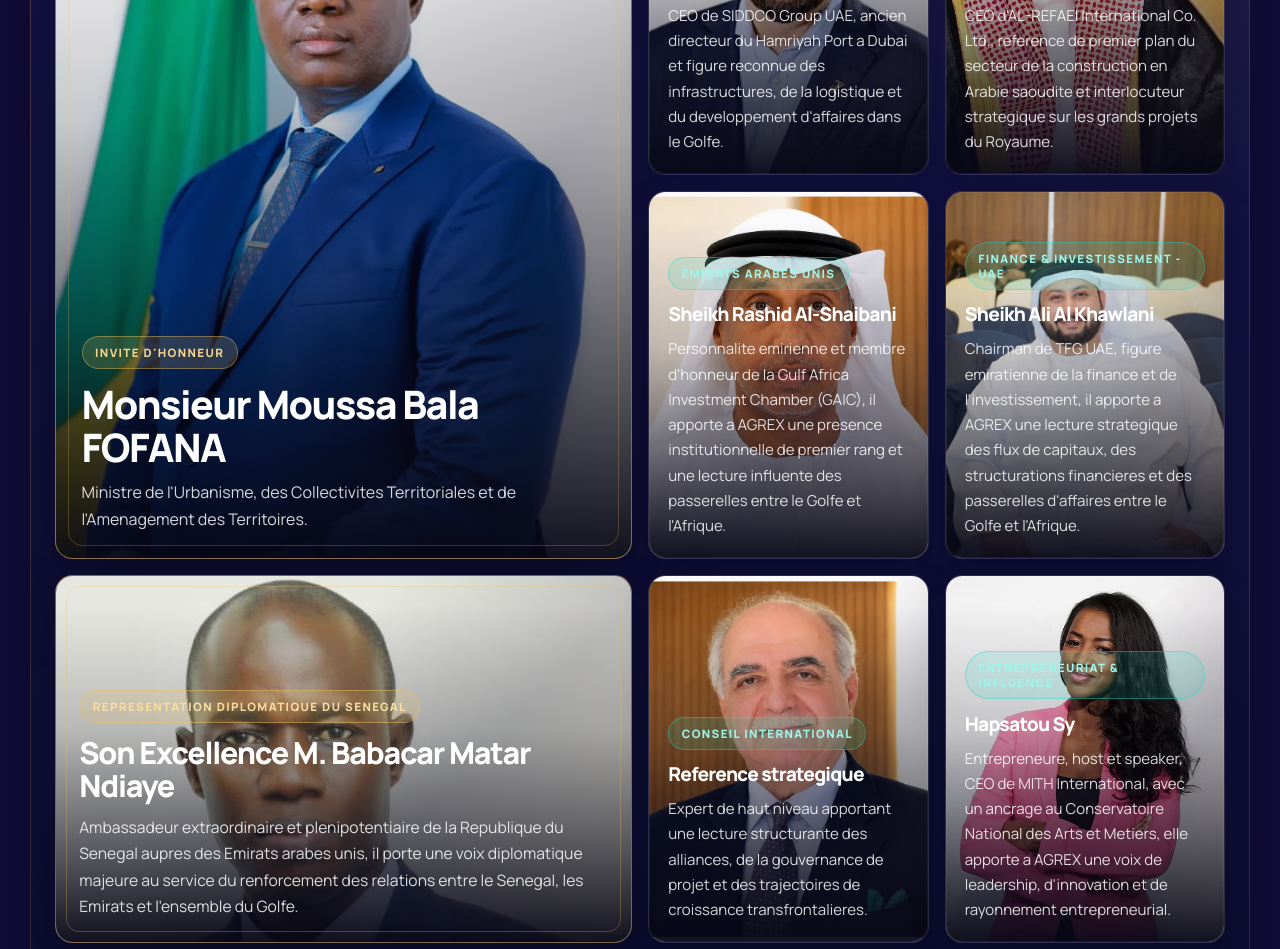
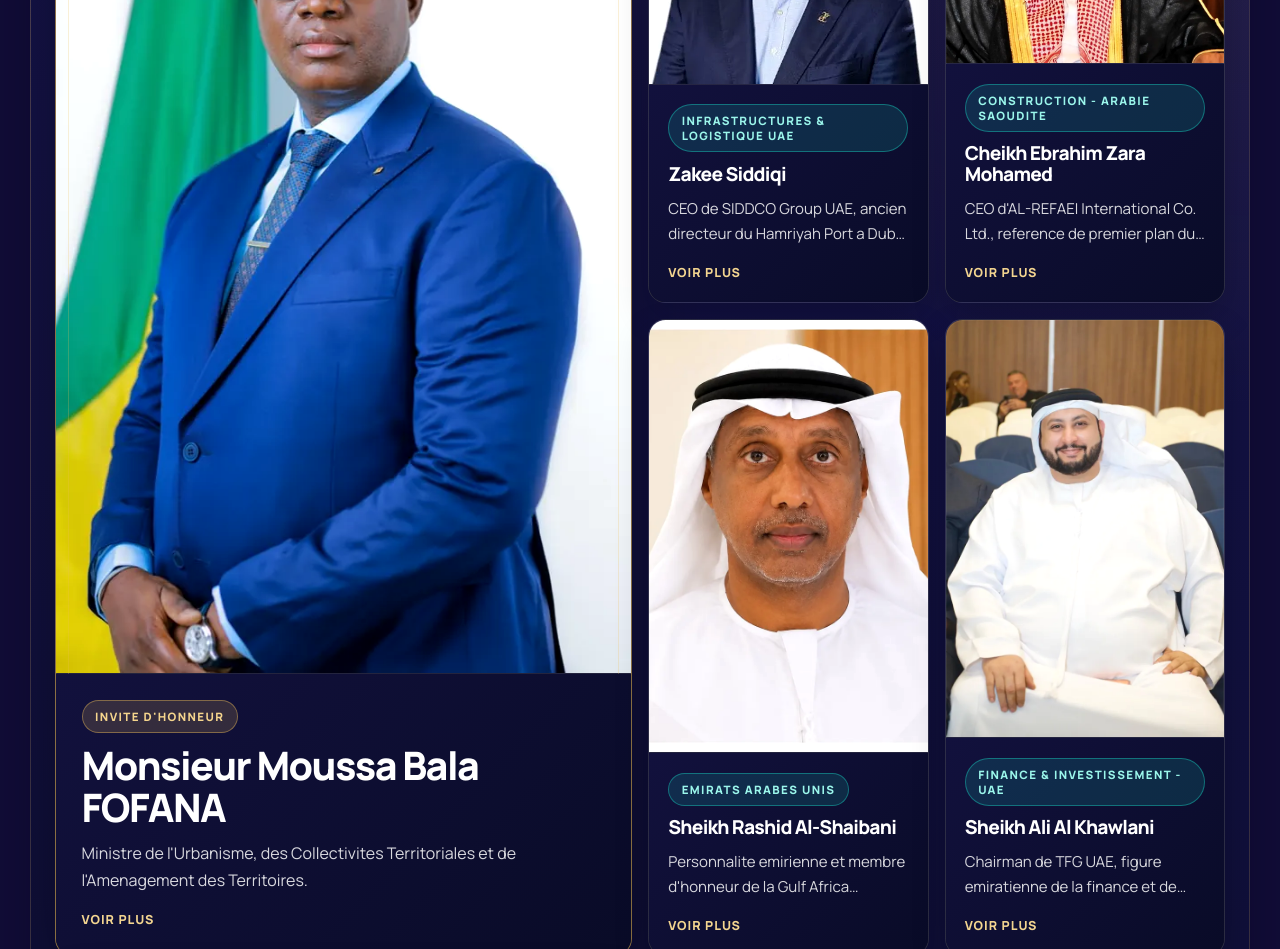
Before and after one commit to aronaeasyoil-bot/AGREX, a website: page index.html in a window 1280 px wide. Shown: the part 2933-3882 px from the top of the page. Drawn offline with Linux system fonts and the light colour scheme.

Commit message:
Separate VIP portraits from profile details

```diff
--- a/script.js
+++ b/script.js
@@ -50,6 +50,8 @@ const siteContent = {
       featuredLead:
         "Une delegation reunissant responsables publics, diplomates, decideurs et dirigeants d'entreprise engages pour le dialogue entre l'Afrique et le Golfe. Le Ministre Moussa Bala FOFANA y figure comme invite d'honneur unique.",
       marqueeLabel: "Autres profils invites",
+      moreLabel: "Voir plus",
+      lessLabel: "Voir moins",
       cards: [
         {
           tier: "vip",
@@ -795,6 +797,8 @@ const siteContent = {
       featuredLead:
         "A delegation bringing together public officials, diplomats, decision-makers and business leaders committed to dialogue between Africa and the Gulf. Minister Moussa Bala FOFANA is presented here as the sole guest of honour.",
       marqueeLabel: "Additional invited profiles",
+      moreLabel: "Read more",
+      lessLabel: "Show less",
       cards: [
         {
           tier: "vip",
@@ -1686,6 +1690,11 @@ function renderFeaturedVoices(section) {
   const vipItems = (section.cards || []).filter((item) => item.tier === "vip");
   const marqueeItems = (section.cards || []).filter((item) => item.tier !== "vip");
   const repeatedItems = [...marqueeItems, ...marqueeItems.map((item) => ({ ...item, duplicate: true }))];
+  const createExcerpt = (text, maxLength = 152) => {
+    if (text.length <= maxLength) return text;
+    const lastSpace = text.lastIndexOf(" ", maxLength);
+    return `${text.slice(0, lastSpace > 0 ? lastSpace : maxLength).trim()}...`;
+  };
 
   const renderVipCard = (item, index) => `
     <article class="featured-vip-card ${item.featured ? "is-featured" : ""} ${item.protocol ? "is-protocol" : ""}">
@@ -1701,7 +1710,14 @@ function renderFeaturedVoices(section) {
       <div class="featured-vip-copy">
         <span class="featured-vip-chip">${item.tag}</span>
         <h3>${item.title}</h3>
-        <p>${item.text}</p>
+        <p class="featured-vip-excerpt">${createExcerpt(item.text)}</p>
+        <details class="featured-vip-details">
+          <summary>
+            <span>${section.moreLabel || "Voir plus"}</span>
+            <span>${section.lessLabel || "Voir moins"}</span>
+          </summary>
+          <p>${item.text}</p>
+        </details>
       </div>
     </article>
   `;
--- a/styles.css
+++ b/styles.css
@@ -876,10 +876,11 @@ select:focus-visible {
 }
 
 .featured-vip-card {
-  display: flex;
+  display: grid;
+  grid-template-rows: minmax(16rem, 1fr) auto;
   position: relative;
   overflow: hidden;
-  min-height: 23rem;
+  min-height: 0;
   border-radius: 1.1rem;
   border: 1px solid rgba(255, 255, 255, 0.14);
   background: linear-gradient(180deg, rgba(18, 17, 59, 0.62), rgba(8, 9, 32, 0.94));
@@ -902,13 +903,7 @@ select:focus-visible {
 }
 
 .featured-vip-card::after {
-  content: "";
-  position: absolute;
-  inset: 0;
-  background:
-    linear-gradient(180deg, rgba(7, 7, 22, 0.02) 8%, rgba(7, 7, 22, 0.22) 42%, rgba(7, 7, 22, 0.95) 100%),
-    linear-gradient(135deg, rgba(7, 7, 22, 0) 36%, rgba(7, 7, 22, 0.16) 64%, rgba(239, 191, 89, 0.12) 100%);
-  z-index: 1;
+  display: none;
 }
 
 .featured-vip-card:hover {
@@ -920,7 +915,8 @@ select:focus-visible {
 .featured-vip-card.is-featured {
   grid-column: span 2;
   grid-row: span 2;
-  min-height: 35rem;
+  grid-template-rows: minmax(27rem, 1fr) auto;
+  min-height: 0;
   border-color: rgba(239, 191, 89, 0.56);
   box-shadow:
     0 32px 80px rgba(0, 0, 0, 0.36),
@@ -930,6 +926,8 @@ select:focus-visible {
 .featured-vip-card.is-protocol {
   grid-column: 1 / span 2;
   grid-row: 3;
+  grid-template-columns: minmax(11rem, 0.72fr) minmax(0, 1.28fr);
+  grid-template-rows: 1fr;
   min-height: 18rem;
   border-color: rgba(239, 191, 89, 0.48);
   background: linear-gradient(135deg, rgba(45, 38, 92, 0.9), rgba(9, 12, 39, 0.98));
@@ -951,8 +949,9 @@ select:focus-visible {
 }
 
 .featured-vip-media {
-  position: absolute;
-  inset: 0;
+  min-height: 16rem;
+  overflow: hidden;
+  border-bottom: 1px solid rgba(255, 255, 255, 0.1);
 }
 
 .featured-vip-media img {
@@ -960,19 +959,18 @@ select:focus-visible {
   height: 100%;
   object-fit: cover;
   object-position: center top;
-  transform: scale(1.02);
+  transform: none;
   filter: saturate(0.96) contrast(1.04);
 }
 
 .featured-vip-copy {
+  display: flex;
+  flex-direction: column;
+  gap: 0.7rem;
   position: relative;
   z-index: 3;
-  display: flex;
-  flex-direction: column;
-  justify-content: flex-end;
-  width: 100%;
-  min-height: 100%;
   padding: 1.2rem 1.2rem 1.25rem;
+  background: linear-gradient(135deg, #12113d, #090b27);
 }
 
 .featured-vip-card.is-featured .featured-vip-copy {
@@ -981,13 +979,19 @@ select:focus-visible {
 
 .featured-vip-card.is-protocol .featured-vip-copy {
   padding: 1.45rem;
+}
+
+.featured-vip-card.is-protocol .featured-vip-media {
+  min-height: 0;
+  border-right: 1px solid rgba(239, 191, 89, 0.26);
+  border-bottom: 0;
 }
 
 .featured-vip-chip {
   display: inline-flex;
   align-items: center;
   width: fit-content;
-  margin-bottom: 0.9rem;
+  margin: 0;
   padding: 0.5rem 0.78rem;
   border-radius: 999px;
   background: rgba(23, 221, 200, 0.14);
@@ -1012,7 +1016,7 @@ select:focus-visible {
 }
 
 .featured-vip-card h3 {
-  margin: 0 0 0.7rem;
+  margin: 0;
   color: #ffffff;
   font-size: 1.2rem;
   line-height: 1.08;
@@ -1031,6 +1035,48 @@ select:focus-visible {
   color: rgba(255, 255, 255, 0.84);
   font-size: 0.94rem;
   line-height: 1.68;
+}
+
+.featured-vip-excerpt {
+  display: -webkit-box;
+  overflow: hidden;
+  -webkit-box-orient: vertical;
+  -webkit-line-clamp: 2;
+}
+
+.featured-vip-details {
+  margin-top: 0.15rem;
+}
+
+.featured-vip-details summary {
+  display: inline-flex;
+  align-items: center;
+  width: fit-content;
+  cursor: pointer;
+  color: #f3d590;
+  font-size: 0.78rem;
+  font-weight: 900;
+  letter-spacing: 0.08em;
+  text-transform: uppercase;
+  list-style: none;
+}
+
+.featured-vip-details summary::-webkit-details-marker {
+  display: none;
+}
+
+.featured-vip-details summary span:last-child,
+.featured-vip-details[open] summary span:first-child {
+  display: none;
+}
+
+.featured-vip-details[open] summary span:last-child {
+  display: inline;
+}
+
+.featured-vip-details > p {
+  margin-top: 0.8rem;
+  color: rgba(255, 255, 255, 0.9);
 }
 
 .featured-vip-card.is-featured p {
@@ -2117,7 +2163,8 @@ button:disabled {
   }
 
   .featured-vip-card.is-featured {
-    min-height: 31rem;
+    grid-template-rows: minmax(24rem, 1fr) auto;
+    min-height: 0;
   }
 
   .featured-vip-card.is-protocol {
@@ -2278,13 +2325,22 @@ button:disabled {
   .featured-vip-card,
   .featured-vip-card.is-featured {
     grid-column: auto;
-    min-height: 24rem;
+    grid-template-rows: minmax(17rem, 1fr) auto;
+    min-height: 0;
   }
 
   .featured-vip-card.is-protocol {
     grid-column: auto;
     grid-row: auto;
-    min-height: 24rem;
+    grid-template-columns: 1fr;
+    grid-template-rows: minmax(17rem, 1fr) auto;
+    min-height: 0;
+  }
+
+  .featured-vip-card.is-protocol .featured-vip-media {
+    min-height: 17rem;
+    border-right: 0;
+    border-bottom: 1px solid rgba(239, 191, 89, 0.26);
   }
 
   .featured-vip-card.is-featured .featured-vip-copy {
```
